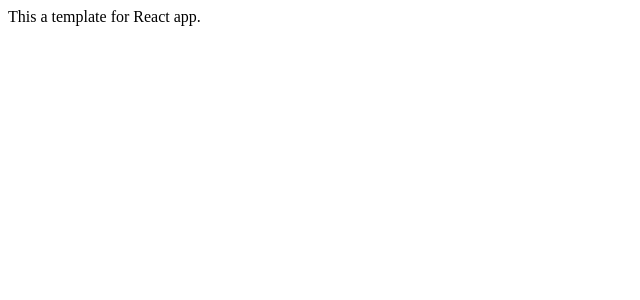
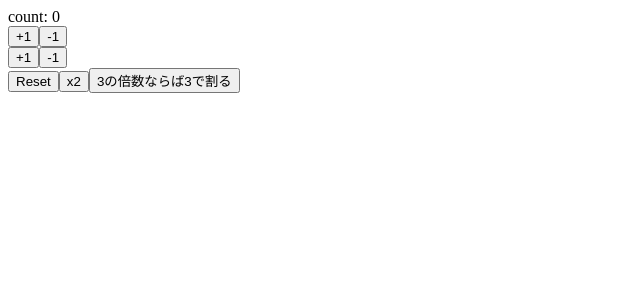
Before and after one commit to saku3/react-hooks-101, a React (Create React App) app: page / in a window 1280 px wide. Shown: the top 300 px of the page, without its empty margins (0-640 px from the left). Built offline with nearby package versions, Linux system fonts and the light colour scheme.

Commit message:
react-hook with useState

```diff
--- a/src/App.js
+++ b/src/App.js
@@ -1,7 +1,36 @@
-import React from 'react';
+import React, { useState } from 'react';
 
 const App = () => {
-  return <div>This a template for React app.</div>;
+  const [count, setCount] = useState(0);
+
+  const increment = () => setCount(count + 1);
+  const decrement = () => setCount(count - 1);
+
+  const increment2 = () => setCount(previousCount => previousCount + 1);
+  const decrement2 = () => setCount(previousCount => previousCount - 1);
+
+  const reset = () => setCount(0);
+  const multiply = () => setCount(previousCount => previousCount * 2);
+  const divide3 = () => setCount(previousCount => (previousCount % 3 === 0 ? previousCount / 3 : previousCount));
+
+  return (
+    <React.Fragment>
+      <div>count: {count}</div>
+      <div>
+        <button onClick={increment}>+1</button>
+        <button onClick={decrement}>-1</button>
+      </div>
+      <div>
+        <button onClick={increment2}>+1</button>
+        <button onClick={decrement2}>-1</button>
+      </div>
+      <div>
+        <button onClick={reset}>Reset</button>
+        <button onClick={multiply}>x2</button>
+        <button onClick={divide3}>3の倍数ならば3で割る</button>
+      </div>
+    </React.Fragment>
+  );
 };
 
 export default App;
```
